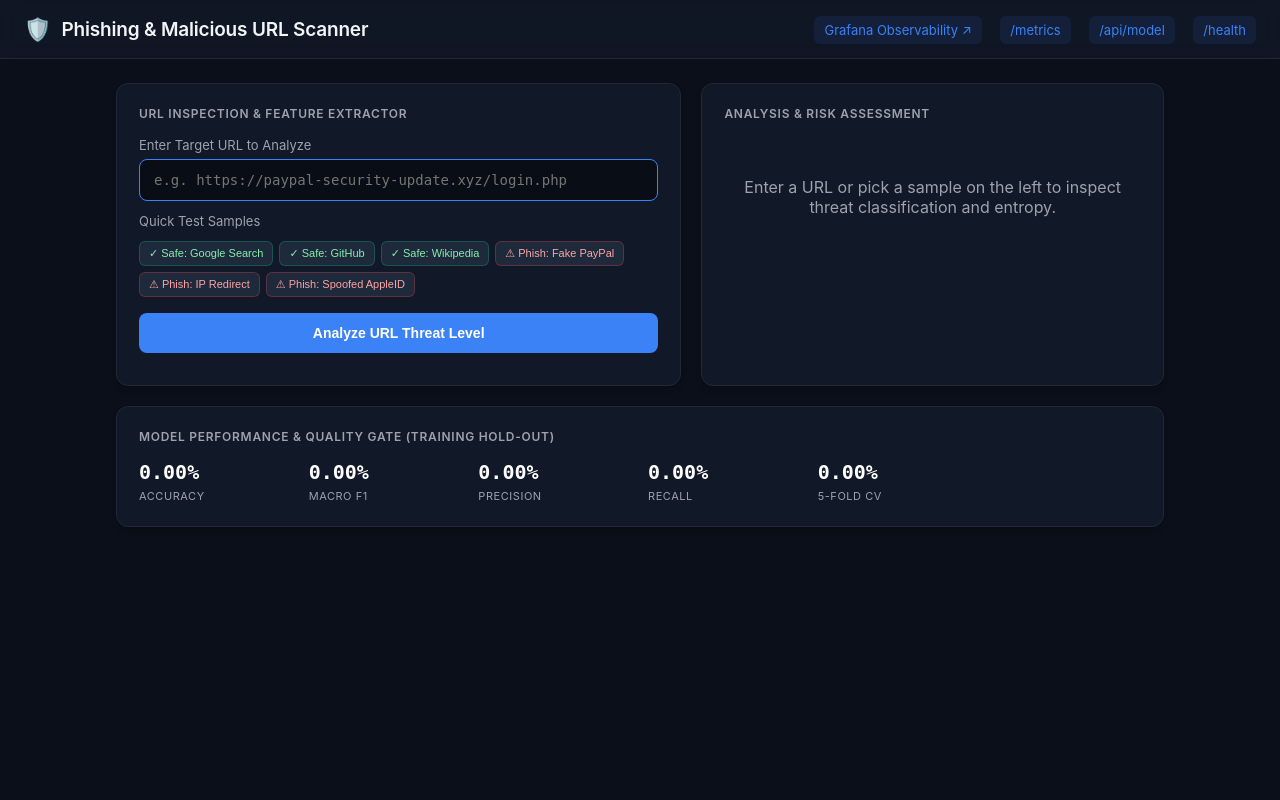
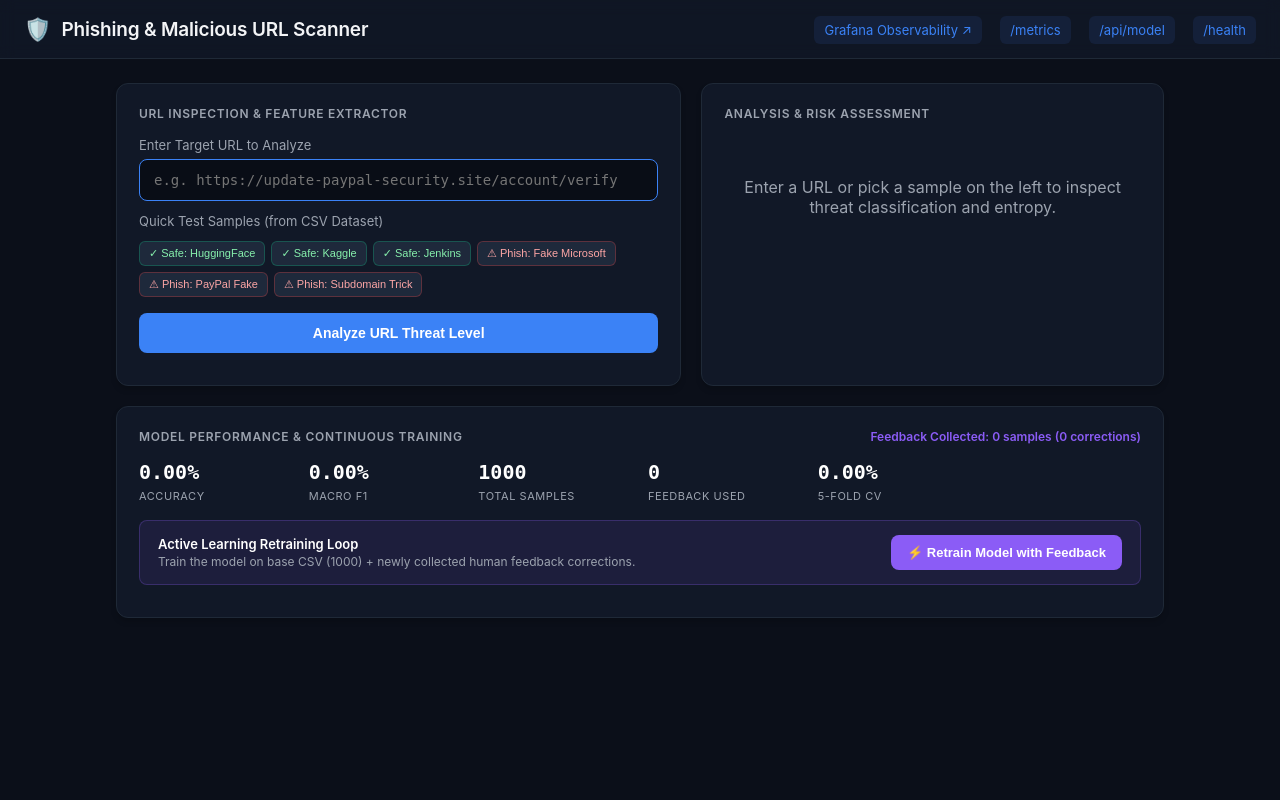
Before and after one commit to Arc-Cipher/MLOps--CI-CD-pipeline-suspicious-URL-detection, a Flask app: template templates/index.html in a window 1280 px wide. Run offline with Flask 3, Linux system fonts and the light colour scheme; the template is opened without the code that fills it, so the values that code supplies are empty; parts of the project's set-up code (start-up, migrations or seed data) failed here and were passed over.

Commit message:
feat: CSV dataset training, persistent feedback storage, active learning retraining loop

```diff
--- a/app.py
+++ b/app.py
@@ -1,4 +1,5 @@
-"""Flask model-serving app for Phishing URL Detection with UI, JSON API, and Prometheus metrics."""
+"""Flask model-serving app with persistent human feedback storage, active learning retraining, and metrics."""
+import csv
 import json
 import logging
 import os
@@ -19,18 +20,19 @@ ART_DIR = os.getenv("MODEL_DIR", "artifacts")
 GRAFANA_URL = os.getenv("GRAFANA_URL", "http://localhost:3000")
 WINDOW = int(os.getenv("DRIFT_WINDOW", "100"))
 MIN_DRIFT_SAMPLES = int(os.getenv("MIN_DRIFT_SAMPLES", "30"))
+FEEDBACK_FILE = os.getenv("FEEDBACK_FILE", "data/feedback.csv")
 
 logging.basicConfig(level=logging.INFO,
                     format="%(asctime)s %(levelname)s %(message)s")
 log = logging.getLogger("mlmon")
 
-# ---------- load artifacts ----------
-model = joblib.load(os.path.join(ART_DIR, "model.joblib"))
-with open(os.path.join(ART_DIR, "metrics.json")) as f:
-    METRICS = json.load(f)
-with open(os.path.join(ART_DIR, "reference.json")) as f:
-    REF = json.load(f)
-CLASSES = METRICS["classes"]
+# Ensure feedback storage directory exists
+fb_dir = os.path.dirname(FEEDBACK_FILE) or "."
+os.makedirs(fb_dir, exist_ok=True)
+if not os.path.exists(FEEDBACK_FILE):
+    with open(FEEDBACK_FILE, "w", newline="", encoding="utf-8") as f:
+        writer = csv.writer(f)
+        writer.writerow(["timestamp", "url", "predicted", "actual", "label", "is_correct"])
 
 # ---------- prometheus metrics ----------
 HTTP_REQS = Counter("http_requests_total", "HTTP requests",
@@ -45,6 +47,7 @@ CONFIDENCE = Histogram("model_prediction_confidence",
                        buckets=(.5, .6, .7, .8, .85, .9, .95, .98, .99, 1.0))
 FEEDBACK = Counter("model_feedback_total", "Ground-truth feedback received",
                    ["correct"])
+FEEDBACK_STORED = Counter("model_feedback_stored_total", "Total feedback examples saved to disk")
 LIVE_ACC = Gauge("model_live_accuracy", "Accuracy over recent feedback window")
 DRIFT_KS = Gauge("model_drift_ks_statistic",
                  "KS statistic: live window vs training data", ["feature"])
@@ -57,17 +60,36 @@ TRAIN_ACC = Gauge("model_training_accuracy", "Hold-out accuracy at training")
 TRAIN_F1 = Gauge("model_training_f1_macro", "Hold-out macro F1 at training")
 INFO = Gauge("model_info", "Model metadata", ["version", "type"])
 
-TRAIN_ACC.set(METRICS["accuracy"])
-TRAIN_F1.set(METRICS["f1_macro"])
-INFO.labels(METRICS["model_version"], METRICS["model_type"]).set(1)
-for _n in FEATURES:
-    REF_MEAN.labels(_n).set(REF["means"][_n])
-
-# ---------- live state ----------
+# ---------- live state & artifacts loader ----------
 _lock = threading.Lock()
 _window = deque(maxlen=WINDOW)
 _fb_window = deque(maxlen=200)
+_last_predictions = deque(maxlen=50)  # cache for matching delayed feedback to URLs
 _count = 0
+
+model = None
+METRICS = None
+REF = None
+CLASSES = []
+
+
+def _load_artifacts():
+    global model, METRICS, REF, CLASSES
+    model = joblib.load(os.path.join(ART_DIR, "model.joblib"))
+    with open(os.path.join(ART_DIR, "metrics.json")) as f:
+        METRICS = json.load(f)
+    with open(os.path.join(ART_DIR, "reference.json")) as f:
+        REF = json.load(f)
+    CLASSES = METRICS["classes"]
+
+    TRAIN_ACC.set(METRICS["accuracy"])
+    TRAIN_F1.set(METRICS["f1_macro"])
+    INFO.labels(METRICS["model_version"], METRICS["model_type"]).set(1)
+    for _n in FEATURES:
+        REF_MEAN.labels(_n).set(REF["means"][_n])
+
+
+_load_artifacts()
 
 app = Flask(__name__)
 
@@ -124,9 +146,14 @@ def index():
 
 @app.get("/health")
 def health():
-    return jsonify(status="ok", model_version=METRICS["model_version"],
-                   model_type=METRICS["model_type"],
-                   domain=METRICS.get("domain", "Cybersecurity Phishing Detection"))
+    return jsonify(
+        status="ok",
+        model_version=METRICS["model_version"],
+        model_type=METRICS["model_type"],
+        domain=METRICS.get("domain", "Cybersecurity Phishing Detection"),
+        training_samples=METRICS.get("total_training_samples", 0),
+        feedback_samples=METRICS.get("feedback_samples_count", 0)
+    )
 
 
 @app.get("/metrics")
@@ -151,7 +178,8 @@ def predict():
         return jsonify(error=str(e)), 400
 
     t0 = time.perf_counter()
-    proba = model.predict_proba([x])[0]
+    with _lock:
+        proba = model.predict_proba([x])[0]
     LATENCY.observe(time.perf_counter() - t0)
 
     idx = int(np.argmax(proba))
@@ -162,6 +190,8 @@ def predict():
 
     with _lock:
         _window.append(x)
+        if raw_url:
+            _last_predictions.append({"url": raw_url, "prediction": label, "time": time.time()})
         _count += 1
         _update_drift()
 
@@ -181,16 +211,106 @@ def predict():
 
 @app.post("/api/feedback")
 def feedback():
-    """Send ground truth: {"predicted": "phishing", "actual": "phishing"}."""
+    """Receive and persistently store ground-truth label feedback for active learning retraining.
+
+    Payload: {"url": "http://...", "predicted": "phishing", "actual": "phishing"}
+    """
     d = request.get_json(silent=True) or {}
-    if d.get("predicted") not in CLASSES or d.get("actual") not in CLASSES:
+    pred = d.get("predicted")
+    act = d.get("actual")
+
+    if pred not in CLASSES or act not in CLASSES:
         return jsonify(error=f"'predicted' and 'actual' must be in {CLASSES}"), 400
-    ok = d["predicted"] == d["actual"]
+
+    url = d.get("url", "").strip()
+    # If URL not provided in feedback, check if available from recent predictions cache
+    if not url and len(_last_predictions) > 0:
+        url = _last_predictions[-1]["url"]
+
+    ok = pred == act
     FEEDBACK.labels(str(ok).lower()).inc()
+    FEEDBACK_STORED.inc()
+
+    # Append feedback persistently to CSV for future retraining
+    numeric_label = 1 if act == "phishing" else 0
     with _lock:
         _fb_window.append(1 if ok else 0)
         LIVE_ACC.set(sum(_fb_window) / len(_fb_window))
-    return jsonify(status="recorded", correct=ok)
+
+        try:
+            with open(FEEDBACK_FILE, "a", newline="", encoding="utf-8") as f:
+                writer = csv.writer(f)
+                writer.writerow([
+                    time.strftime("%Y-%m-%dT%H:%M:%SZ"),
+                    url or "N/A",
+                    pred,
+                    act,
+                    numeric_label,
+                    1 if ok else 0
+                ])
+        except Exception as e:
+            log.error(f"Error persisting feedback to {FEEDBACK_FILE}: {e}")
+
+    # Count total feedback recorded
+    total_stored = 0
+    if os.path.exists(FEEDBACK_FILE):
+        with open(FEEDBACK_FILE, mode="r", encoding="utf-8") as f:
+            total_stored = max(0, sum(1 for _ in f) - 1)
+
+    return jsonify(
+        status="recorded",
+        correct=ok,
+        url=url,
+        total_feedback_stored=total_stored
+    )
+
+
+@app.get("/api/feedback/stats")
+def feedback_stats():
+    """Return count and summary of accumulated human feedback."""
+    total = 0
+    correct = 0
+    incorrect = 0
+    recent = []
+
+    if os.path.exists(FEEDBACK_FILE):
+        with open(FEEDBACK_FILE, mode="r", encoding="utf-8") as f:
+            reader = csv.DictReader(f)
+            for r in reader:
+                total += 1
+                if r.get("is_correct") == "1":
+                    correct += 1
+                else:
+                    incorrect += 1
+                recent.append(r)
+
+    return jsonify(
+        total_feedback=total,
+        correct=correct,
+        incorrect=incorrect,
+        recent_samples=recent[-10:]
+    )
+
+
+@app.post("/api/retrain")
+def retrain():
+    """Trigger model retraining incorporating accumulated feedback and reload hot in-memory."""
+    try:
+        import train
+        train.main()
+        with _lock:
+            _load_artifacts()
+
+        return jsonify(
+            status="retrained",
+            model_version=METRICS["model_version"],
+            accuracy=METRICS["accuracy"],
+            total_training_samples=METRICS.get("total_training_samples", 0),
+            feedback_incorporated=METRICS.get("feedback_samples_count", 0)
+        )
+    except Exception as e:
+        log.error(f"Retraining failed: {e}")
+        return jsonify(error=f"Retraining failed: {str(e)}"), 500
 
 
 if __name__ == "__main__":
--- /dev/null
+++ b/data/feedback.csv
@@ -0,0 +1 @@
+timestamp,url,predicted,actual,label,is_correct
--- a/docker-compose.yml
+++ b/docker-compose.yml
@@ -5,6 +5,10 @@ services:
     ports: ["5000:5000"]
     environment:
       GRAFANA_URL: http://localhost:3000
+      FEEDBACK_FILE: /srv/data/feedback.csv
+      DATASET_PATH: /srv/phishing_urls_1000.csv
+    volumes:
+      - ./data:/srv/data
     restart: unless-stopped
 
   prometheus:
--- a/scripts/simulate_traffic.py
+++ b/scripts/simulate_traffic.py
@@ -89,7 +89,11 @@ for i in range(a.n):
         if random.random() < a.label_noise + (0.35 if a.drift else 0):
             feedback_actual = "phishing" if actual == "legitimate" else "legitimate"
 
-        post("/api/feedback", {"predicted": res["prediction"], "actual": feedback_actual})
+        post("/api/feedback", {
+            "url": target_url,
+            "predicted": res["prediction"],
+            "actual": feedback_actual
+        })
 
         if (i + 1) % 50 == 0:
             pred_class = res['prediction']
--- a/templates/index.html
+++ b/templates/index.html
@@ -3,7 +3,7 @@
 <head>
 <meta charset="utf-8">
 <meta name="viewport" content="width=device-width, initial-scale=1">
-<title>Cybersecurity URL Phishing Scanner · Model Monitor</title>
+<title>Cybersecurity URL Phishing Scanner · Model Monitor & Active Learning</title>
 <style>
   :root {
     --bg: #0b0f19;
@@ -17,6 +17,8 @@
     --phish: #ef4444;
     --warn: #f59e0b;
     --line: #374151;
+    --purple: #8b5cf6;
+    --purple-hover: #7c3aed;
   }
   * { box-sizing: border-box; }
   body {
@@ -134,9 +136,7 @@
   }
   .badge.safe { background: rgba(16, 185, 129, 0.15); color: var(--safe); border: 1px solid rgba(16, 185, 129, 0.3); }
   .badge.phishing { background: rgba(239, 68, 68, 0.15); color: var(--phish); border: 1px solid rgba(239, 68, 68, 0.3); }
-  .score-gauge {
-    margin: 16px 0;
-  }
+  .score-gauge { margin: 16px 0; }
   .score-val { font-size: 28px; font-weight: 800; font-family: monospace; }
   .bar {
     height: 8px;
@@ -175,7 +175,7 @@
   }
   .btn-fb {
     flex: 1;
-    padding: 8px 12px;
+    padding: 9px 12px;
     font-size: 12px;
     font-weight: 600;
     border-radius: 6px;
@@ -186,6 +186,34 @@
     transition: all 0.15s;
   }
   .btn-fb:hover { background: #374151; }
+  .btn-retrain {
+    background: var(--purple);
+    color: #fff;
+    border: 0;
+    padding: 10px 16px;
+    border-radius: 8px;
+    font-size: 13px;
+    font-weight: 600;
+    cursor: pointer;
+    transition: background 0.15s;
+    display: inline-flex;
+    align-items: center;
+    gap: 6px;
+  }
+  .btn-retrain:hover { background: var(--purple-hover); }
+  .btn-retrain:disabled { opacity: 0.6; cursor: not-allowed; }
+  .retrain-banner {
+    display: flex;
+    justify-content: space-between;
+    align-items: center;
+    flex-wrap: wrap;
+    gap: 12px;
+    padding: 14px 18px;
+    background: rgba(139, 92, 246, 0.1);
+    border: 1px solid rgba(139, 92, 246, 0.25);
+    border-radius: 8px;
+    margin-top: 16px;
+  }
   .wide { grid-column: 1 / -1; }
   .kpi-container {
     display: grid;
@@ -197,6 +225,7 @@
   .msg { font-size: 12px; margin-top: 10px; }
   .msg.ok { color: var(--safe); }
   .msg.bad { color: var(--phish); }
+  .msg.info { color: var(--purple); }
   .hidden { display: none !important; }
 </style>
 </head>
@@ -219,16 +248,16 @@
     <h2>URL Inspection & Feature Extractor</h2>
     <form id="scanForm">
       <label for="urlInput">Enter Target URL to Analyze</label>
-      <input type="text" id="urlInput" placeholder="e.g. https://paypal-security-update.xyz/login.php" required autofocus>
+      <input type="text" id="urlInput" placeholder="e.g. https://update-paypal-security.site/account/verify" required autofocus>
 
-      <label>Quick Test Samples</label>
+      <label>Quick Test Samples (from CSV Dataset)</label>
       <div class="presets">
-        <button type="button" class="preset-btn safe-preset" data-url="https://www.google.com/search?q=machine+learning+monitoring">✓ Safe: Google Search</button>
-        <button type="button" class="preset-btn safe-preset" data-url="https://github.com/torvalds/linux/commits/master">✓ Safe: GitHub</button>
-        <button type="button" class="preset-btn safe-preset" data-url="https://en.wikipedia.org/wiki/Computer_security">✓ Safe: Wikipedia</button>
-        <button type="button" class="preset-btn phish-preset" data-url="http://login.paypal.com.account-update.xyz/verify.php?token=9283">⚠ Phish: Fake PayPal</button>
-        <button type="button" class="preset-btn phish-preset" data-url="http://192.168.1.105/bank-security/login.html">⚠ Phish: IP Redirect</button>
-        <button type="button" class="preset-btn phish-preset" data-url="http://appleid-verify.support-device.cc/signin/auth?session=x83">⚠ Phish: Spoofed AppleID</button>
+        <button type="button" class="preset-btn safe-preset" data-url="https://huggingface.co/contact-us">✓ Safe: HuggingFace</button>
+        <button type="button" class="preset-btn safe-preset" data-url="https://kaggle.com/account/settings">✓ Safe: Kaggle</button>
+        <button type="button" class="preset-btn safe-preset" data-url="https://jenkins.io/terms">✓ Safe: Jenkins</button>
+        <button type="button" class="preset-btn phish-preset" data-url="http://confirm-micros0ft-help.online/verify-account?id=32942">⚠ Phish: Fake Microsoft</button>
+        <button type="button" class="preset-btn phish-preset" data-url="http://update-paypal-security.site/account/verify?session=51320bac">⚠ Phish: PayPal Fake</button>
+        <button type="button" class="preset-btn phish-preset" data-url="https://portal.microsoft.com.verify-user12.shop/security-check/verify">⚠ Phish: Subdomain Trick</button>
       </div>
 
       <button type="submit" class="submit-btn" id="submitBtn">Analyze URL Threat Level</button>
@@ -262,10 +291,10 @@
       <div style="font-size: 12px; color: var(--muted); margin-bottom: 6px;">Lexical & Structural Telemetry</div>
       <div class="feature-grid" id="featureGrid"></div>
 
-      <!-- Human-in-the-Loop Feedback -->
+      <!-- Human-in-the-Loop Feedback & Active Learning -->
       <div class="feedback-box">
         <div style="font-size: 12px; color: var(--muted); margin-bottom: 6px;">
-          Human-in-the-Loop Feedback (Updates Live Accuracy Metric)
+          Human-in-the-Loop Feedback (Saves to Persistent CSV Store for Model Retraining)
         </div>
         <div class="feedback-actions">
           <button type="button" class="btn-fb" id="fbLegit">Mark Actual: Legitimate</button>
@@ -276,31 +305,60 @@
     </div>
   </section>
 
-  <!-- Model Benchmarks -->
+  <!-- Active Learning Retraining & Model Performance -->
   <section class="card wide">
-    <h2>Model Performance & Quality Gate (Training Hold-Out)</h2>
-    <div class="kpi-container">
-      <div class="kpi"><b>{{ "%.2f"|format(metrics.accuracy * 100) }}%</b><span>Accuracy</span></div>
-      <div class="kpi"><b>{{ "%.2f"|format(metrics.f1_macro * 100) }}%</b><span>Macro F1</span></div>
-      <div class="kpi"><b>{{ "%.2f"|format(metrics.precision_macro * 100) }}%</b><span>Precision</span></div>
-      <div class="kpi"><b>{{ "%.2f"|format(metrics.recall_macro * 100) }}%</b><span>Recall</span></div>
-      <div class="kpi"><b>{{ "%.2f"|format(metrics.cv_accuracy_5fold * 100) }}%</b><span>5-Fold CV</span></div>
-      <div class="kpi"><b style="font-size:13px">{{ metrics.model_version }}</b><span>{{ metrics.model_type }}</span></div>
+    <div style="display:flex; justify-content:space-between; align-items:center; flex-wrap:wrap; gap:10px; margin-bottom:16px;">
+      <h2 style="margin:0;">Model Performance & Continuous Training</h2>
+      <span id="feedbackCounter" style="font-size:12px; color:var(--purple); font-weight:600;">Feedback Collected: Checking...</span>
     </div>
+
+    <div class="kpi-container" id="kpiContainer">
+      <div class="kpi"><b id="kpiAcc">{{ "%.2f"|format(metrics.accuracy * 100) }}%</b><span>Accuracy</span></div>
+      <div class="kpi"><b id="kpiF1">{{ "%.2f"|format(metrics.f1_macro * 100) }}%</b><span>Macro F1</span></div>
+      <div class="kpi"><b id="kpiTotal">{{ metrics.total_training_samples|default(1000) }}</b><span>Total Samples</span></div>
+      <div class="kpi"><b id="kpiFeedback">{{ metrics.feedback_samples_count|default(0) }}</b><span>Feedback Used</span></div>
+      <div class="kpi"><b id="kpiCv">{{ "%.2f"|format(metrics.cv_accuracy_5fold * 100) }}%</b><span>5-Fold CV</span></div>
+      <div class="kpi"><b id="kpiVersion" style="font-size:13px">{{ metrics.model_version }}</b><span>{{ metrics.model_type }}</span></div>
+    </div>
+
+    <!-- Retraining Action Banner -->
+    <div class="retrain-banner">
+      <div>
+        <div style="font-weight:600; font-size:13px; color:#fff;">Active Learning Retraining Loop</div>
+        <div style="font-size:12px; color:var(--muted); margin-top:2px;">
+          Train the model on base CSV (<span id="baseCount">{{ metrics.base_samples_count|default(1000) }}</span>) + newly collected human feedback corrections.
+        </div>
+      </div>
+      <button type="button" class="btn-retrain" id="retrainBtn">⚡ Retrain Model with Feedback</button>
+    </div>
+    <div id="retrainMsg" class="msg" style="margin-top:10px;"></div>
   </section>
 </main>
 
 <script>
 const $ = id => document.getElementById(id);
 let currentPrediction = null;
+let currentUrl = null;
 
-// Preset buttons
+// Presets
 document.querySelectorAll('.preset-btn').forEach(btn => {
   btn.onclick = () => {
     $('urlInput').value = btn.getAttribute('data-url');
     $('scanForm').dispatchEvent(new Event('submit'));
   };
 });
+
+// Update feedback counter on load
+async function refreshFeedbackStats() {
+  try {
+    const res = await fetch('/api/feedback/stats');
+    if (res.ok) {
+      const data = await res.json();
+      $('feedbackCounter').textContent = `Feedback Collected: ${data.total_feedback} samples (${data.incorrect} corrections)`;
+    }
+  } catch (e) {}
+}
+refreshFeedbackStats();
 
 // Form submit
 $('scanForm').onsubmit = async (e) => {
@@ -309,6 +367,7 @@ $('scanForm').onsubmit = async (e) => {
   const url = $('urlInput').value.trim();
   if (!url) return;
 
+  currentUrl = url;
   $('submitBtn').textContent = 'Analyzing...';
   try {
     const res = await fetch('/api/predict', {
@@ -326,19 +385,16 @@ $('scanForm').onsubmit = async (e) => {
     $('emptyResult').classList.add('hidden');
     $('analysisResult').classList.remove('hidden');
 
-    // Badge & Confidence
     const badge = $('threatBadge');
     badge.className = 'badge ' + data.prediction;
     badge.textContent = data.prediction === 'phishing' ? '🚨 Phishing / Malicious' : '🛡️ Legitimate (Safe)';
     $('confText').textContent = 'Confidence: ' + (data.confidence * 100).toFixed(1) + '%';
 
-    // Risk score
     const risk = data.risk_score || 0;
     $('riskScoreLabel').textContent = risk.toFixed(1) + '%';
     $('riskBar').style.width = risk + '%';
     $('riskBar').className = risk > 50 ? 'bar-phish' : 'bar-safe';
 
-    // Features
     const feats = data.features || {};
     $('featureGrid').innerHTML = `
       <div class="feat-box"><span>Shannon Entropy</span><b>${feats.entropy ?? 'N/A'}</b></div>
@@ -356,19 +412,22 @@ $('scanForm').onsubmit = async (e) => {
   }
 };
 
-// Ground-truth feedback
+// Ground-truth feedback with persistent URL logging
 async function sendFeedback(actualClass) {
-  if (!currentPrediction) return;
+  if (!currentPrediction || !currentUrl) return;
   try {
     const res = await fetch('/api/feedback', {
       method: 'POST',
       headers: { 'Content-Type': 'application/json' },
-      body: JSON.stringify({ predicted: currentPrediction, actual: actualClass })
+      body: JSON.stringify({ url: currentUrl, predicted: currentPrediction, actual: actualClass })
     });
     const d = await res.json();
     if (res.ok) {
       $('fbMsg').className = 'msg ' + (d.correct ? 'ok' : 'bad');
-      $('fbMsg').textContent = d.correct ? '✓ Ground truth matched prediction (Live accuracy increased)' : '⚠ Ground truth reported as misclassification (Live accuracy updated)';
+      $('fbMsg').textContent = d.correct
+        ? `✓ Verified correct. Saved to feedback store (Total feedback saved: ${d.total_feedback_stored})`
+        : `⚠ Misclassification recorded. Saved to feedback store (Total feedback saved: ${d.total_feedback_stored})`;
+      refreshFeedbackStats();
     } else {
       $('fbMsg').className = 'msg bad';
       $('fbMsg').textContent = d.error;
@@ -381,6 +440,37 @@ async function sendFeedback(actualClass) {
 
 $('fbLegit').onclick = () => sendFeedback('legitimate');
 $('fbPhish').onclick = () => sendFeedback('phishing');
+
+// Active learning retraining trigger
+$('retrainBtn').onclick = async () => {
+  $('retrainBtn').disabled = true;
+  $('retrainBtn').textContent = 'Training Model...';
+  $('retrainMsg').className = 'msg info';
+  $('retrainMsg').textContent = 'Executing retrain on CSV dataset + feedback data...';
+
+  try {
+    const res = await fetch('/api/retrain', { method: 'POST' });
+    const data = await res.json();
+    if (res.ok) {
+      $('retrainMsg').className = 'msg ok';
+      $('retrainMsg').textContent = `✓ Model successfully retrained & hot-reloaded! Version: ${data.model_version} (Trained on ${data.total_training_samples} total samples with ${data.feedback_incorporated} feedback corrections, Accuracy: ${(data.accuracy * 100).toFixed(1)}%)`;
+      $('kpiAcc').textContent = (data.accuracy * 100).toFixed(1) + '%';
+      $('kpiTotal').textContent = data.total_training_samples;
+      $('kpiFeedback').textContent = data.feedback_incorporated;
+      $('kpiVersion').textContent = data.model_version;
+      refreshFeedbackStats();
+    } else {
+      $('retrainMsg').className = 'msg bad';
+      $('retrainMsg').textContent = data.error || 'Retraining failed';
+    }
+  } catch (err) {
+    $('retrainMsg').className = 'msg bad';
+    $('retrainMsg').textContent = 'Network error triggering retrain';
+  } finally {
+    $('retrainBtn').disabled = false;
+    $('retrainBtn').textContent = '⚡ Retrain Model with Feedback';
+  }
+};
 </script>
 </body>
 </html>
```
Also changed, not shown: tests/test_app.py (+32 -5 lines), train.py (+76 -96 lines), phishing_urls_1000.csv (added), 1 other file.
